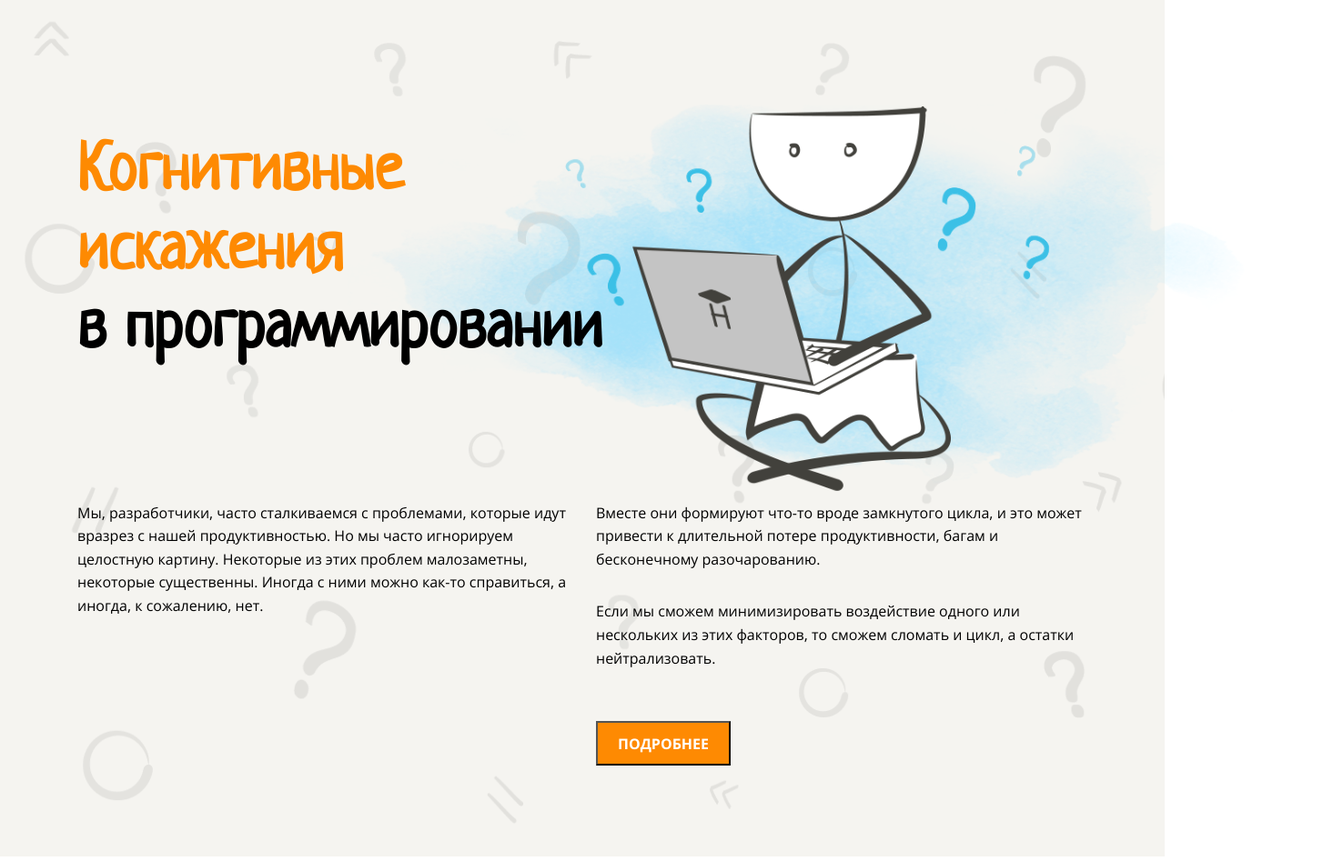
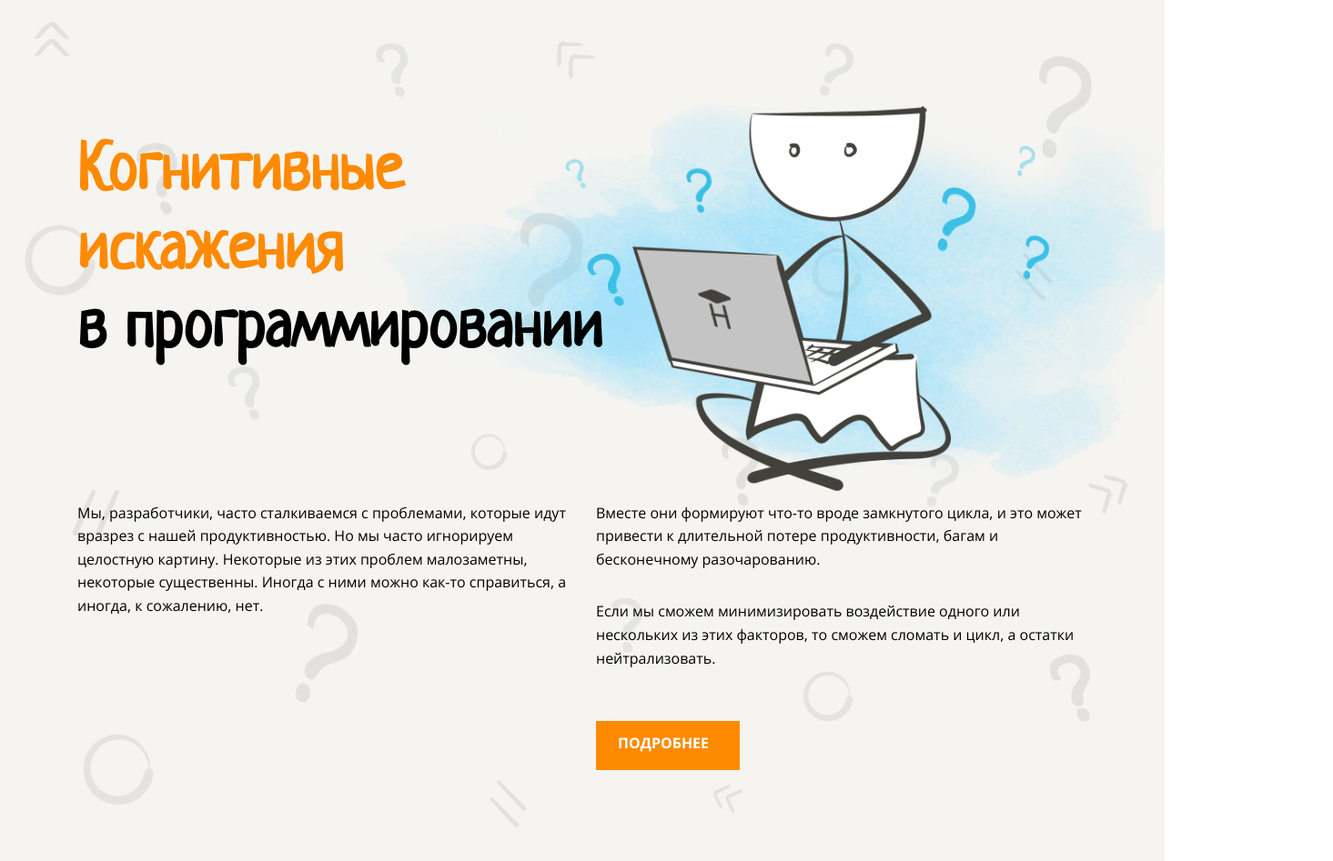
Before and after one commit to mashevv/layout-designer-project-58, a website: page src/index.html in a window 1280 px wide. Shown: the whole page at 91% size, 1465 px wide, since content can reach past the window. Drawn offline with Linux system fonts and the light colour scheme.

Commit message:
first page add

```diff
--- a/src/index.html
+++ b/src/index.html
@@ -18,7 +18,7 @@
 
             <img class="mainimg" src="img/main.png" alt="">
 
-        <div class="flex-container">
+         <div class="flex-container">
 
             <div class="part1">
             <p>Мы, разработчики, часто сталкиваемся с проблемами, которые идут вразрез с нашей продуктивностью. Но мы часто игнорируем
@@ -33,9 +33,9 @@
             <p>Если мы сможем минимизировать воздействие одного или нескольких из этих факторов, то сможем сломать и цикл, а остатки
             нейтрализовать.</p>
 
+            <a href="#" class="button">ПОДРОБНЕЕ</a>
 
-            <button class="header-butt">ПОДРОБНЕЕ</button>
-            </div>
+         </div>
 
         </div>
         </div>
--- a/src/styles/style.css
+++ b/src/styles/style.css
@@ -53,111 +53,62 @@ h3  {
   font-size: 34px;
 }
 
-/*.header {
+
+.header-section {
+  position: relative;
+
+  width: 1110px;
+
+  padding-top: 100px;
+  padding-bottom: 100px;
+
+
+}
+
+
+.header {
+  position: relative;
+
+  z-index: -2;
   display: flex;
   flex-direction: column;
 
   align-items: center;
   justify-content: center;
-
   width: 100%;
 
   background-color: var(--light);
+
+  overflow: hidden;
 }
 
 .header::before {
   position: absolute;
 
-  content: "";
-
   background-image: url(../img/background.png);
   background-repeat: no-repeat;
   background-size: cover;
 
+  z-index: -1;
+
+  top: 0;
+  left: 0;
   width: 100%;
   height: 100%;
-
+  content: "";
   opacity: 0.1;
 
 }
 
-.header-section {
-  width: 1110px;
-  padding-top: 100px;
-  padding-bottom: 100px;
+
+.htitle {
+  position: relative;
+
+  z-index: 1;
+  font-family: "Neucha";
 
 }
 
-.htitle {
-  position: absolute;
-  z-index: 2;
-  font-family: "Neucha";
-}
-
-.mainimg {
-  position: absolute;
-
-  z-index: 1;
-
-  height: 525px;
-  top: 55px;
-  right: -270px;
-}
-
-
-
-
-
-
-.flex-container {
-  display: flex;
-  flex-direction: row;
-  flex-wrap: wrap;
-}
-
-.flex-container div {
-  width: 50%;
-}
-
-.hello {
-  display: block;
-
-  color: #fff;
-} */
-
-.header {
-  position: relative;
-  display: flex;
-  flex-direction: column;
-  align-items: center;
-  justify-content: center;
-  width: 100%;
-  background-color: var(--light);
-}
-
-.header::before {
-  position: absolute;
-  background-image: url(../img/background.png);
-  background-repeat: no-repeat;
-  background-size: cover;
-  width: 100%;
-  height: 100%;
-  content: "";
-  opacity: 0.1;
-}
-
-.header-section {
-  position: relative;
-  width: 1110px;
-  padding-top: 100px;
-  padding-bottom: 100px;
-}
-
-.htitle {
-  z-index: 2;
-  font-family: "Neucha";
-  position: relative;
-}
 
 .titleorang {
   color: var(--main);
@@ -166,7 +117,7 @@ h3  {
 .mainimg {
   position: absolute;
 
-  z-index: 1;
+  z-index: 0;
 
   height: 525px;
   top: 55px;
@@ -174,7 +125,6 @@ h3  {
 }
 
 .flex-container {
-  position: relative;
   display: flex;
   justify-content: center;
   flex-direction: row;
@@ -187,33 +137,37 @@ h3  {
 .part1 {
   display: flex;
   flex-direction: column;
-  flex-basis: 100%;
   flex: 1;
+
 }
 
 .part2 {
   display: flex;
   flex-direction: column;
-  flex-basis: 100%;
   flex: 1;
+
 }
 
 
+.button {
+  display: flex;
+  flex-shrink: 0;
 
-.header-butt {
-width: 148px;
-height: 49px;
-top: 765px;
-left: 735px;
-right: 557px;
-padding: 11 23 12 24;
-gap: 12px;
-margin-top: 40px;
+  height: 30px;
+  width: 110px;
+  border: none;
+  margin-top: 40px;
 
-font-weight: 700;
-font-family: "Open Sans";
-font-size: 16px;
+  padding: 12px 24px;
 
-color: var(--white);
-background-color: var(--main);
+  text-decoration: none;
+
+
+  background: var(--main);
+  color: #fff;
+
+  font-size: 16px;
+  font-weight: bold;
+  font-family: "Open Sans";
+
 }
```
Also changed, not shown: 1 other file.
